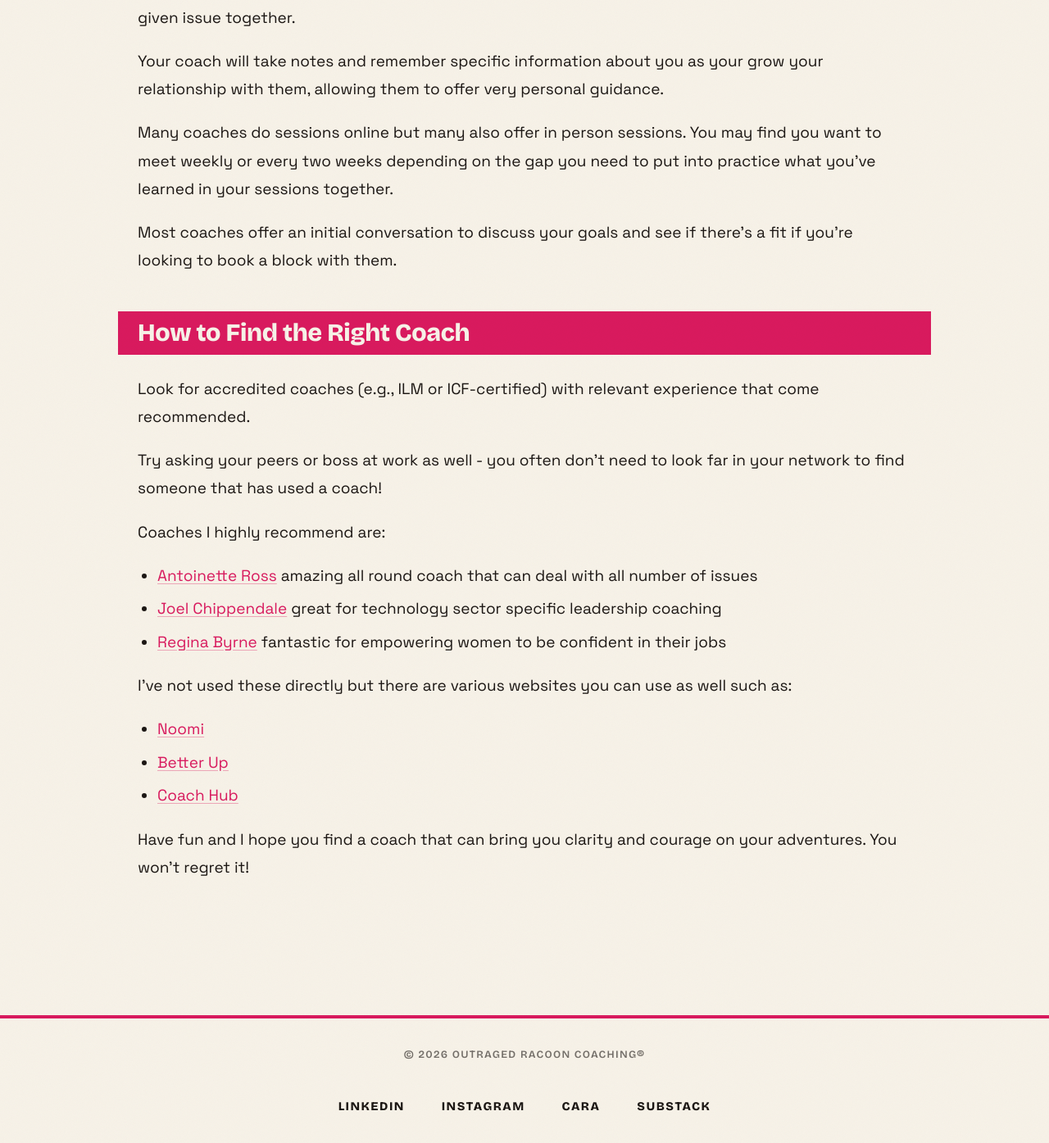
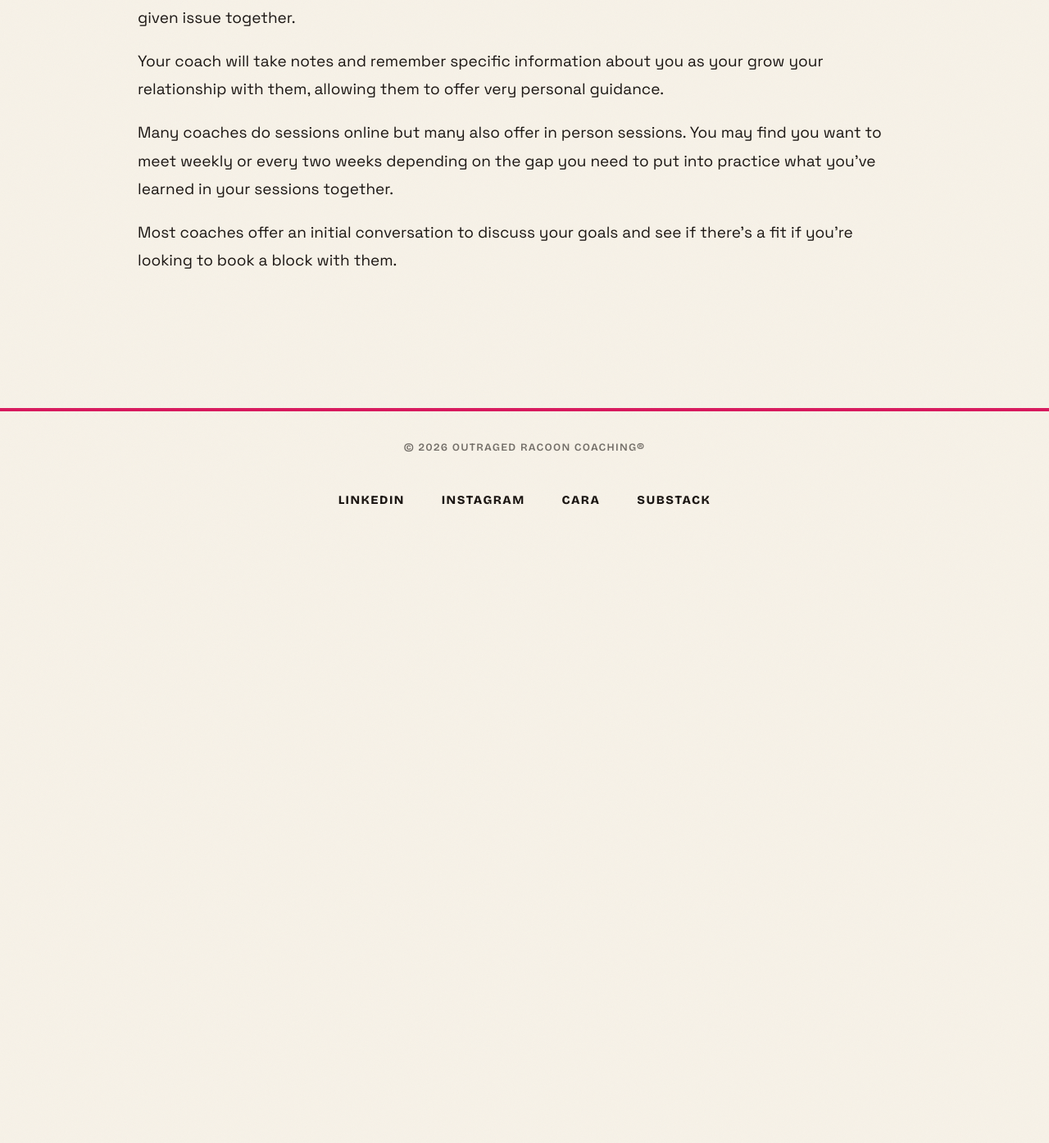
Before and after one commit to outragedpinkracoon/outragedpinkracoon.github.io, a Jekyll site: the page built from _posts/2025-02-27-why-get-a-coach.md, in a window 1280 px wide and 1400 px high, scrolled down 2604 px. Shown: the top 1395 px of the window at 82% size. Built offline with Jekyll 4.4.1, drawn with Linux system fonts in a browser that asks for light colours; comment, search, counter and statistics services are not loaded; after the commit the page ends 3263 px from its top, so only the background shows below that.

Commit message:
changes blog

```diff
--- a/_posts/2025-02-27-why-get-a-coach.md
+++ b/_posts/2025-02-27-why-get-a-coach.md
@@ -56,21 +56,3 @@ Your coach will take notes and remember specific information about you as your g
 Many coaches do sessions online but many also offer in person sessions. You may find you want to meet weekly or every two weeks depending on the gap you need to put into practice what you've learned in your sessions together.
 
 Most coaches offer an initial conversation to discuss your goals and see if there’s a fit if you're looking to book a block with them.
-
-## How to Find the Right Coach
-
-Look for accredited coaches (e.g., ILM or ICF-certified) with relevant experience that come recommended.
-
-Try asking your peers or boss at work as well - you often don't need to look far in your network to find someone that has used a coach!
-
-Coaches I highly recommend are:
-* [Antoinette Ross](https://www.withinsight.org/) amazing all round coach that can deal with all number of issues
-* [Joel Chippendale](https://monkeysthumb.co.uk) great for technology sector specific leadership coaching
-* [Regina Byrne](https://www.linkedin.com/in/regina-byrne-) fantastic for empowering women to be confident in their jobs
-
-I've not used these directly but there are various websites you can use as well such as:
-* [Noomi](https://www.noomii.com/)
-* [Better Up](https://www.betterup.com/)
-* [Coach Hub](https://www.coachhub.com/)
-
-Have fun and I hope you find a coach that can bring you clarity and courage on your adventures. You won't regret it!
```
